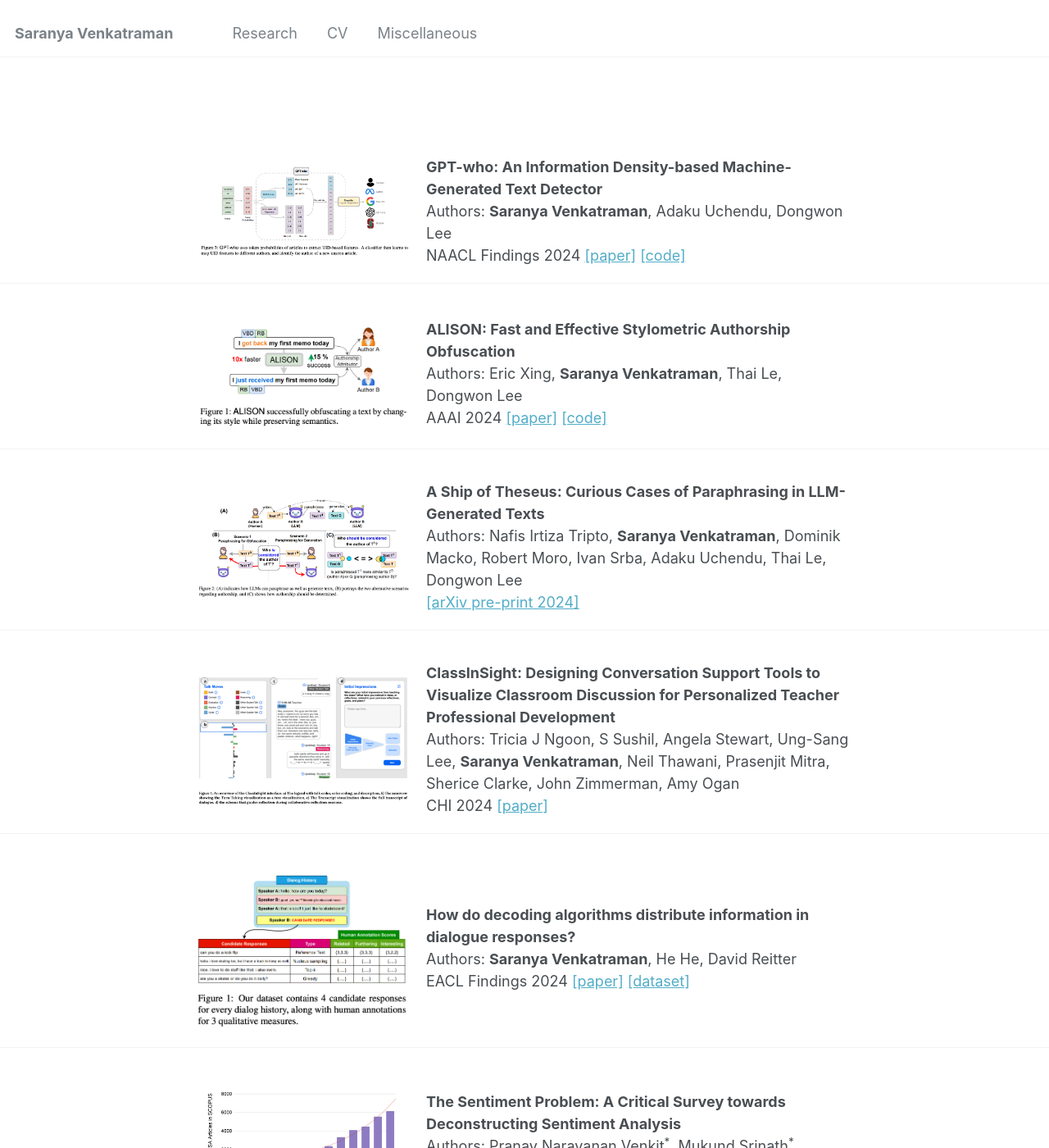
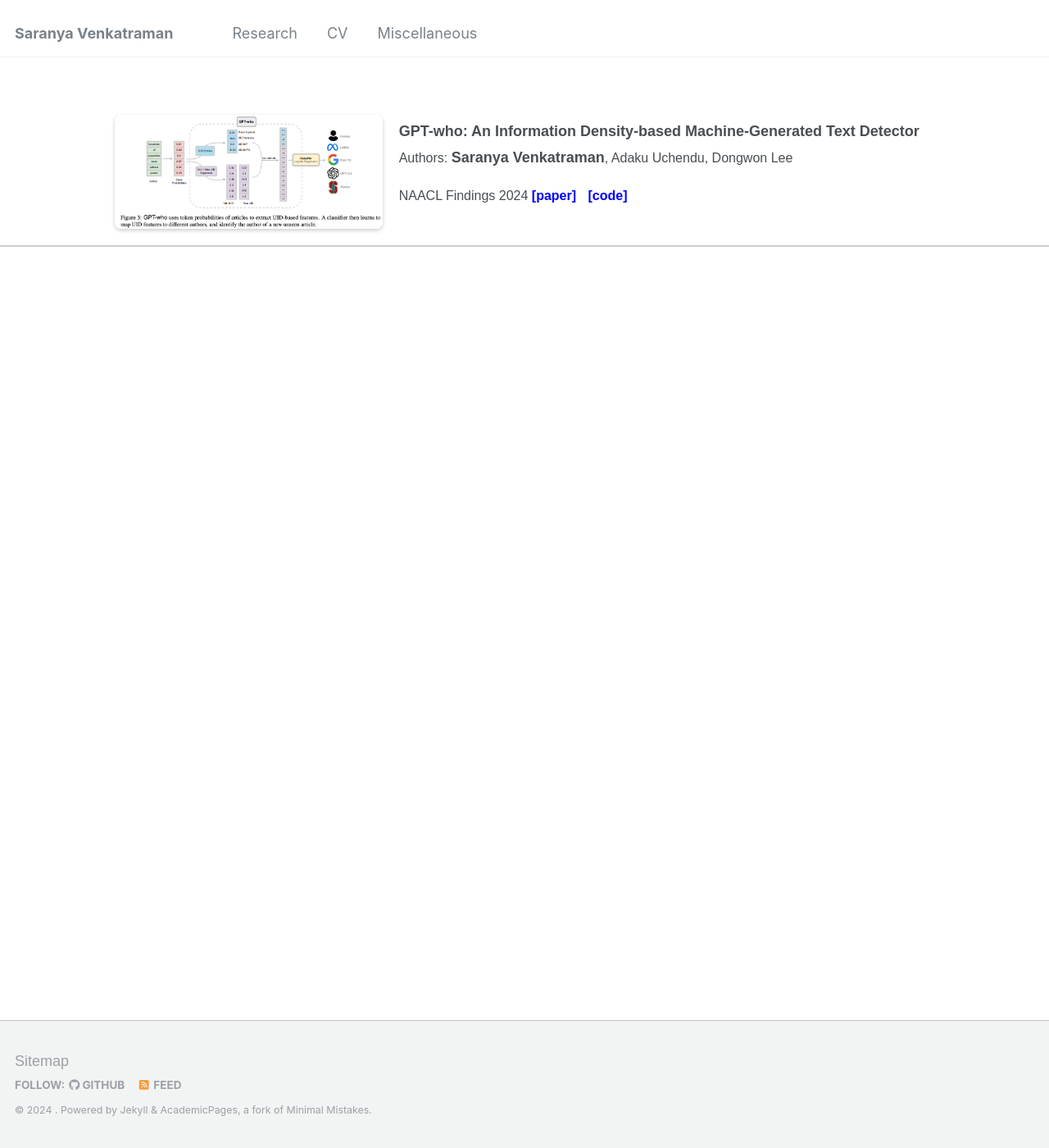
Before and after one commit to saranya-venkatraman/saranya-venkatraman.github.io, a Jekyll site: the page built from _pages/research.html, in a window 1280 px wide and 1400 px high. Shown: the whole window at 82% size. Built offline with Jekyll 4.4.1, drawn with Linux system fonts in a browser that asks for light colours; some of the changed text lies outside the part shown.

Commit message:
Update research.html

```diff
--- a/_pages/research.html
+++ b/_pages/research.html
@@ -13,7 +13,8 @@ comments: true
 <title>Publications</title>
 <style>
    body {
-        margin-top: 100px; /* Adjust this value as needed */
+        margin-top: 50px; /* Adjust this value as needed */
+        font-family: Arial, sans-serif; /* Change font family */
     }
   .container {
     display: flex;
@@ -23,7 +24,7 @@ comments: true
   }
 
   .content {
-    max-width: 800px; /* Adjust the maximum width as needed */
+    max-width: 1000px; /* Adjust the maximum width as needed */
     display: flex;
     align-items: center; /* Center align items vertically */
     margin-top: 20px; /* Add space between each item */
@@ -39,10 +40,35 @@ comments: true
   .image img {
     max-width: 100%;
     height: auto; /* Maintain aspect ratio */
+    border-radius: 8px; /* Add border radius for rounded corners */
+    box-shadow: 0px 2px 5px rgba(0, 0, 0, 0.2); /* Add box shadow for image */
   }
 
   .text {
     flex: 2; /* Make the text container wider */
+  }
+
+  .text strong {
+    font-size: 18px; /* Increase font size for strong text */
+  }
+
+  .text p {
+    font-size: 16px; /* Increase font size for paragraph text */
+    line-height: 1.5; /* Adjust line height for better readability */
+    margin-top: 5px; /* Add margin at the top of paragraphs */
+  }
+
+  .text a {
+    color: blue; /* Change link color */
+    text-decoration: none; /* Remove default underline */
+    font-weight: bold; /* Make links bold */
+    margin-right: 10px; /* Add margin between links */
+  }
+
+  hr {
+    border: none;
+    border-top: 2px solid #ccc; /* Change horizontal line color */
+    margin: 20px 0; /* Add margin for spacing */
   }
 </style>
 </head>
@@ -57,124 +83,16 @@ comments: true
 
     <!-- Text container -->
     <div class="text">
-      <strong>GPT-who: An Information Density-based Machine-Generated Text Detector</strong><br>
-      Authors: <strong>Saranya Venkatraman</strong>, Adaku Uchendu, Dongwon Lee<br>
-      NAACL Findings 2024 <a href="https://arxiv.org/pdf/2310.06202.pdf">[paper]</a> <a href="https://github.com/saranya-venkatraman/gpt-who">[code]</a>
+      <strong>GPT-who: An Information Density-based Machine-Generated Text Detector</strong>
+      <p>Authors: <strong>Saranya Venkatraman</strong>, Adaku Uchendu, Dongwon Lee</p>
+      <p>NAACL Findings 2024 <a href="https://arxiv.org/pdf/2310.06202.pdf">[paper]</a> <a href="https://github.com/saranya-venkatraman/gpt-who">[code]</a></p>
     </div>
   </div>
 </div>
 
 <hr> <!-- Horizontal line between segments -->
 
-<div class="container">
-  <div class="content">
-    <!-- Image container -->
-    <div class="image">
-      <img src="/images/alison.png" alt="Image Description">
-    </div>
-
-    <!-- Text container -->
-    <div class="text">
-      <strong>ALISON: Fast and Effective Stylometric Authorship Obfuscation</strong><br>
-      Authors: Eric Xing, <strong>Saranya Venkatraman</strong>, Thai Le, Dongwon Lee<br>
-      AAAI 2024 <a href="https://ojs.aaai.org/index.php/AAAI/article/view/29901">[paper]</a> <a href="https://github.com/ericx003/alison">[code]</a>
-    </div>
-  </div>
-</div>
-
-
-<hr> <!-- Horizontal line between segments -->
-
-<div class="container">
-  <div class="content">
-    <!-- Image container -->
-    <div class="image">
-      <img src="/images/ship.png" alt="Image Description">
-    </div>
-
-    <!-- Text container -->
-    <div class="text">
-      <strong>A Ship of Theseus: Curious Cases of Paraphrasing in LLM-Generated Texts</strong><br>
-      Authors: Nafis Irtiza Tripto, <strong>Saranya Venkatraman</strong>, Dominik Macko, Robert Moro, Ivan Srba, Adaku Uchendu, Thai Le, Dongwon Lee<br>
-      <a href="https://arxiv.org/pdf/2311.08374">[arXiv pre-print 2024]</a>
-    </div>
-  </div>
-</div>
-
-
-<hr> <!-- Horizontal line between segments -->
-
-<div class="container">
-  <div class="content">
-    <!-- Image container -->
-    <div class="image">
-      <img src="/images/cis.png" alt="Image Description">
-    </div>
-
-    <!-- Text container -->
-    <div class="text">
-      <strong>ClassInSight: Designing Conversation Support Tools to Visualize Classroom Discussion for Personalized Teacher Professional Development</strong><br>
-      Authors: Tricia J Ngoon, S Sushil, Angela Stewart, Ung-Sang Lee, <strong>Saranya Venkatraman</strong>, Neil Thawani, Prasenjit Mitra, Sherice Clarke, John Zimmerman, Amy Ogan<br>
-      CHI 2024 <a href="https://tngoon.github.io/docs/pubs/Ngoon_etal_2024_CHI.pdf">[paper]</a>
-    </div>
-  </div>
-</div>
-
-<hr> <!-- Horizontal line between segments -->
-
-<div class="container">
-  <div class="content">
-    <!-- Image container -->
-    <div class="image">
-      <img src="/images/uid_decoding.png" alt="Image Description">
-    </div>
-
-    <!-- Text container -->
-    <div class="text">
-      <strong>How do decoding algorithms distribute information in dialogue responses?</strong><br>
-      Authors: <strong>Saranya Venkatraman</strong>, He He, David Reitter<br>
-      EACL Findings 2024  <a href="https://aclanthology.org/2023.findings-eacl.70/">[paper]</a> <a href="https://huggingface.co/datasets/saranya132/dialog_uid_gpt2">[dataset]</a>
-    </div>
-  </div>
-</div>
-
-<hr> <!-- Horizontal line between segments -->
-
-<div class="container">
-  <div class="content">
-    <!-- Image container -->
-    <div class="image">
-      <img src="/images/sentiment.png" alt="Image Description">
-    </div>
-
-    <!-- Text container -->
-    <div class="text">
-      <strong>The Sentiment Problem: A Critical Survey towards Deconstructing Sentiment Analysis</strong><br>
-      Authors: Pranav Narayanan Venkit<sup>*</sup>, Mukund Srinath<sup>*</sup>, Sanjana Gautam, <strong>Saranya Venkatraman</strong>, Vipul Gupta, Rebecca J Passonneau, Shomir Wilson<br>
-      EMNLP 2023  <a href="https://aclanthology.org/2023.emnlp-main.848/">[paper]</a> <a href="https://github.com/PranavNV/The-Sentiment-Problem/tree/main">[data]</a>
-    </div>
-  </div>
-</div>
-
-<hr> <!-- Horizontal line between segments -->
-
-<div class="container">
-  <div class="content">
-    <!-- Image container -->
-    <div class="image">
-      <img src="/images/earli_cis.png" alt="Image Description">
-    </div>
-
-    <!-- Text container -->
-    <div class="text">
-      <strong>ClassInSight: Automating Analysis of Classroom Dialogue to Support Teacher Noticing and Reflection</strong><br>
-      Authors: <strong>Saranya Venkatraman</strong>, Prasenjit Mitra, Sherice N. Clarke, Andrea Gomoll, Zaynab Gates, Sushil S, Tarang Tripathi, Amy Ogan<br>
-      EMNLP 2023  <a href="https://saranya-venkatraman.github.io/files/BOA-2021.pdf">[paper]</a> <a href="https://github.com/saranya-venkatraman/classinsight-language">[code]</a>
-    </div>
-  </div>
-</div>
-
-
+<!-- Add more publication sections here -->
 
 </body>
 </html>
```
